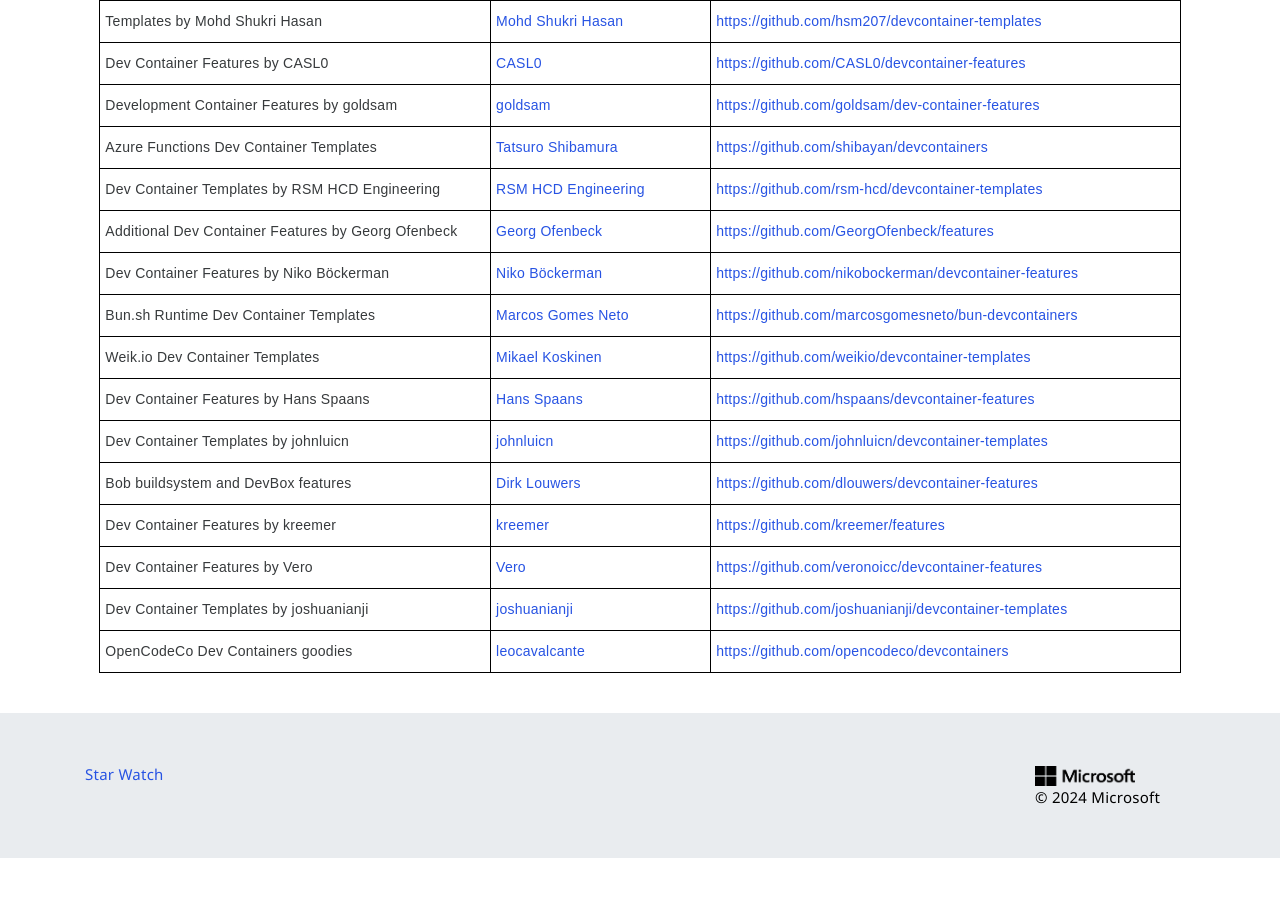
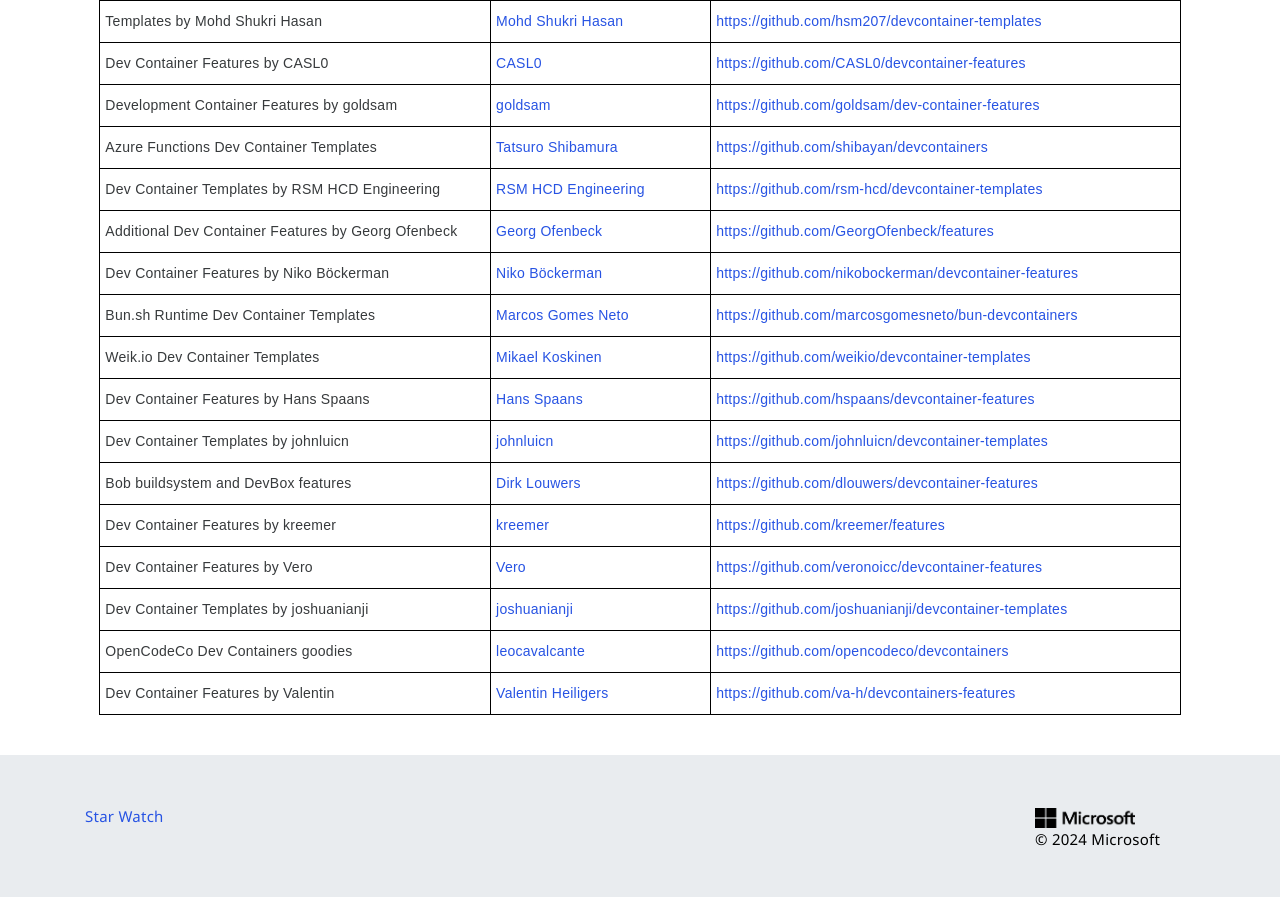
Before and after one commit to devcontainers/devcontainers.github.io, a Jekyll site: the page built from collections.html, in a window 1280 px wide and 900 px high, scrolled down 5845 px. Shown: the top 897 px of the window. Built offline with Jekyll 4.4.1, drawn with Linux system fonts in a browser that asks for light colours; nearby versions of some CDN libraries; comment, search, counter and statistics services are not loaded; before the commit the page ends 6703 px from its top, so only the background shows below that.

Commit message:
Add va-h/devcontainers-features (#373)

```diff
--- a/_data/collection-index.yml
+++ b/_data/collection-index.yml
@@ -728,3 +728,8 @@
   contact: https://github.com/orgs/opencodeco/discussions
   repository: https://github.com/opencodeco/devcontainers
   ociReference: ghcr.io/opencodeco/devcontainers
+- name: Dev Container Features by Valentin
+  maintainer: Valentin Heiligers
+  contact: https://github.com/va-h/devcontainers-features/issues
+  repository: https://github.com/va-h/devcontainers-features
+  ociReference: ghcr.io/va-h/devcontainers-features
```
